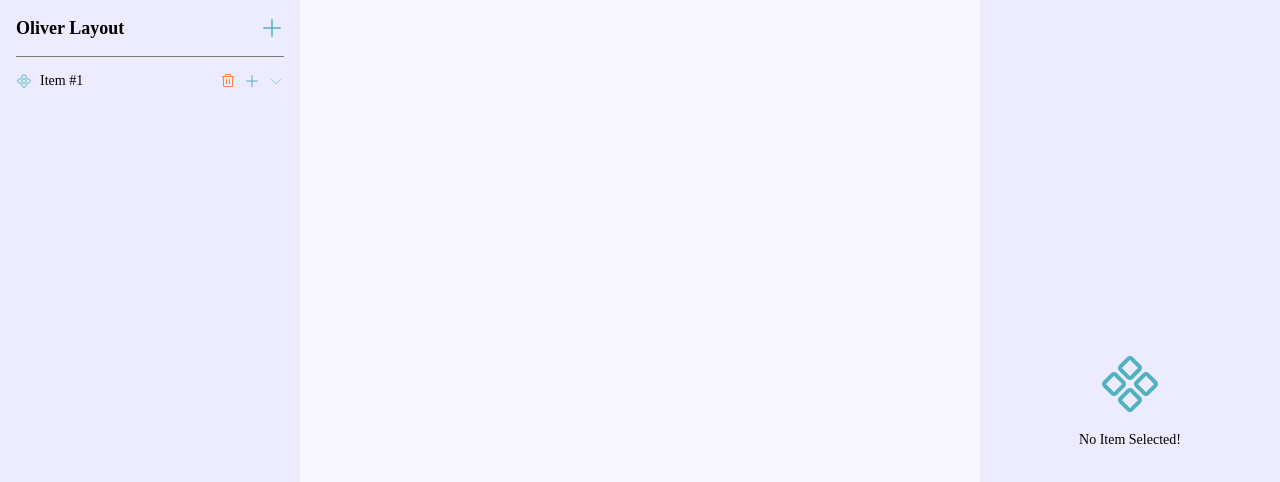
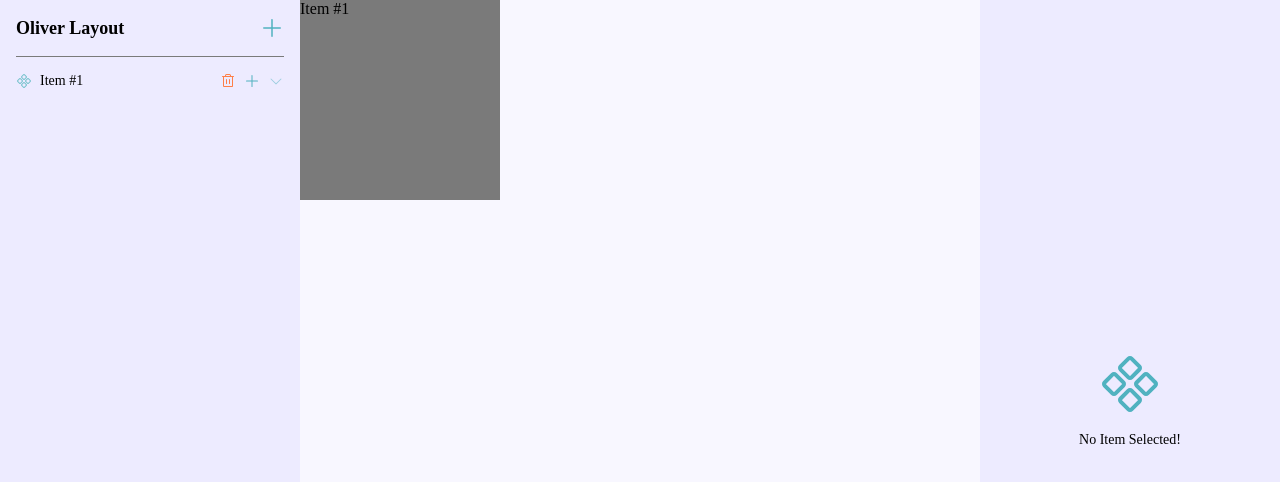
Before and after one commit to Dev-Addict/oliver-layout, a React (Vite) app: page / in a window 1280 px wide. Both pictures are taken after a click on the element 272 px from the left and 28 px from the top of the page. Shown: the top 482 px of the page. Built offline with nearby package versions, Linux system fonts and the light colour scheme.

Commit message:
item displayer in dashboard implemented

```diff
--- a/src/components/layout/dashboard.component.tsx
+++ b/src/components/layout/dashboard.component.tsx
@@ -2,6 +2,7 @@ import styled from 'styled-components';
 
 import {ItemsManager} from './items-manager/items-manager.component.tsx';
 import {ItemController} from './item-controller/item-controller.component.tsx';
+import {ItemDisplayer} from './item-displayer/item-displayer.component.tsx';
 
 const Container = styled.div`
   display: flex;
@@ -29,7 +30,9 @@ export const Dashboard = () => {
 			<SideContainer>
 				<ItemsManager />
 			</SideContainer>
-			<LayoutContainer></LayoutContainer>
+			<LayoutContainer>
+				<ItemDisplayer />
+			</LayoutContainer>
 			<SideContainer>
 				<ItemController />
 			</SideContainer>
--- /dev/null
+++ b/src/components/layout/item-displayer/item-displayer.component.tsx
@@ -0,0 +1,22 @@
+import styled from 'styled-components';
+
+import {Item} from './item.component.tsx';
+import {useItems} from '../../../hooks/contexts/items.hook.ts';
+
+const Container = styled.div`
+	width: 100%;
+	height: 100%;
+	overflow: auto;
+`;
+
+export const ItemDisplayer = () => {
+	const {items} = useItems();
+
+	const renderItems = () => items.map((item) => <Item item={item} />);
+
+	return (
+		<Container>
+			{renderItems()}
+		</Container>
+	);
+};
--- /dev/null
+++ b/src/components/layout/item-displayer/item.component.tsx
@@ -0,0 +1,53 @@
+import {FC, useCallback, useMemo} from 'react';
+import styled, {css} from 'styled-components';
+
+import {useItems} from '../../../hooks/contexts/items.hook.ts';
+import {Item as ItemType} from '../../../types/item.type.ts';
+
+interface ContainerProps {
+	item: ItemType;
+	selected: boolean;
+}
+
+const Container = styled.div<ContainerProps>`
+  width: ${({item}) => item.width}px;
+  height: ${({item}) => item.height}px;
+  background-color: ${({item}) => item.color};
+  display: ${({item}) => item.display};
+  position: ${({item}) => item.position};
+  padding-top: ${({item}) => item.padding.top};
+  padding-right: ${({item}) => item.padding.right};
+  padding-bottom: ${({item}) => item.padding.bottom};
+  padding-left: ${({item}) => item.padding.left};
+  margin-top: ${({item}) => item.margin.top};
+  margin-right: ${({item}) => item.margin.right};
+  margin-bottom: ${({item}) => item.margin.bottom};
+  margin-left: ${({item}) => item.margin.left};
+
+	${({selected}) => selected && css`
+    border: 1px solid ${({theme}) => theme.primary.m};
+  `}
+`;
+
+interface Props {
+	item: ItemType;
+}
+
+export const Item: FC<Props> = ({item}) => {
+	const {selectedItem, setSelectedItem} = useItems();
+
+	const selected = useMemo(() => selectedItem === item, [selectedItem, item]);
+
+	const onClick = useCallback(() => setSelectedItem(item), [item, setSelectedItem]);
+
+	const renderChildren = () => item.children.map((child) => <Item item={child} />);
+
+	return (
+		<Container item={item}
+							 onClick={onClick}
+							 selected={selected}>
+			{item.text}
+			{renderChildren()}
+		</Container>
+	);
+};
```
